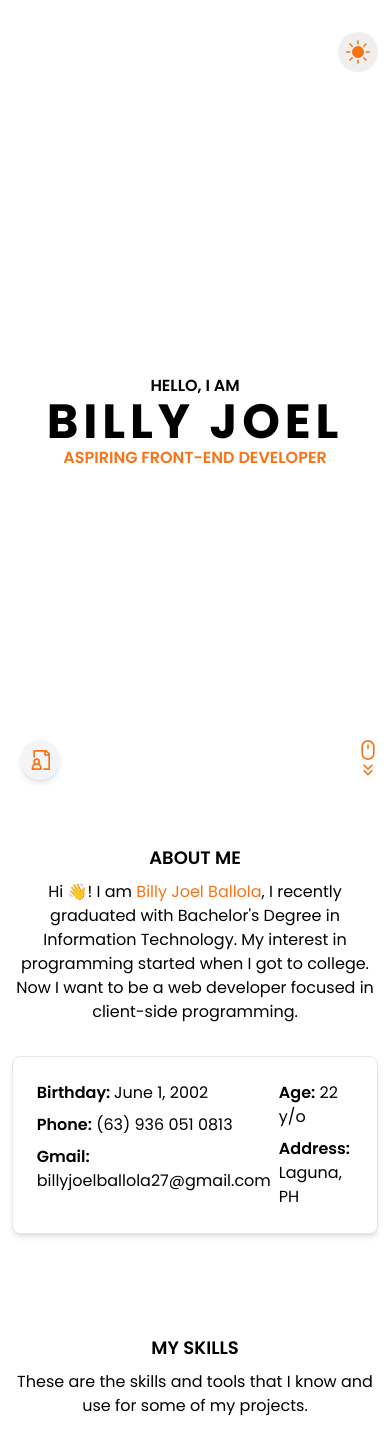
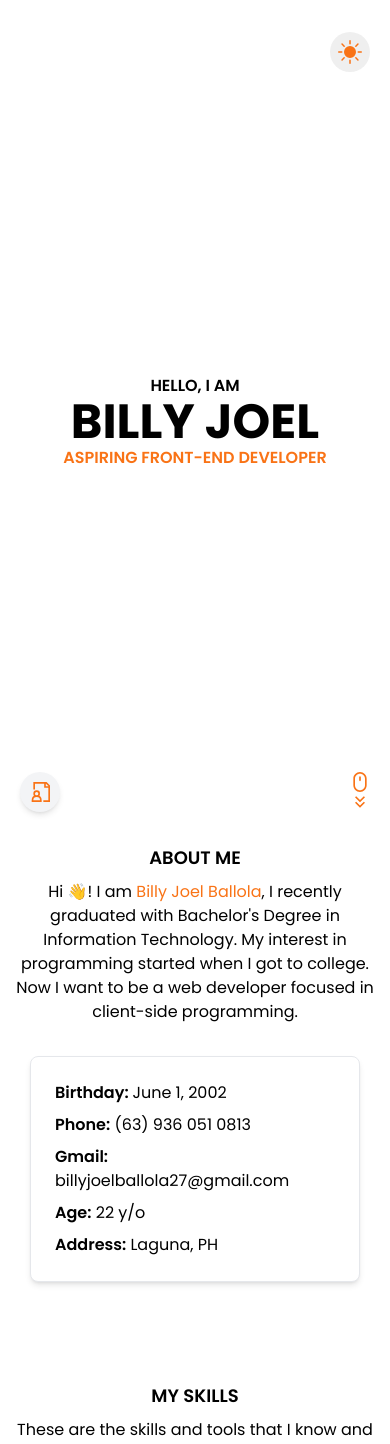
Before and after one commit to BillyJoelBallola/my_portfolio, a React (Vite) app: page / in a window 390 px wide. Shown: the top 1444 px of the page. Built offline with nearby package versions, Linux system fonts and the light colour scheme.

Commit message:
minor fix

```diff
--- a/src/components/About.jsx
+++ b/src/components/About.jsx
@@ -19,7 +19,7 @@ const About = () => {
       </div>
       <div
         data-aos="fade-up"
-        className="md:whitespace-nowrap flex flex-wrap p-6 gap-2 md:gap-4 rounded-lg text-black border dark:border-0 bg-white dark:bg-slate-700 dark:text-white shadow-md md:w-[60%] mt-8 mx-auto"
+        className="whitespace-normal flex flex-col md:flex-row p-6 gap-2 md:gap-4 rounded-lg text-black border dark:border-0 bg-white dark:bg-slate-700 dark:text-white shadow-md w-[90%] md:w[70%] lg:w-[65%] mt-8 mx-auto"
       >
         <ul className="flex-1 flex flex-col gap-2">
           <li>
--- a/src/components/CustomDialog.jsx
+++ b/src/components/CustomDialog.jsx
@@ -4,7 +4,7 @@ const CustomDialog = ({ visible, setVisible, info }) => {
   const { title, description, image, tags } = info;
 
   return (
-    <div className="fixed grid place-items-center inset-0 bg-black/80 z-20 pointer-events-auto">
+    <div className="fixed grid place-items-center inset-0 bg-black/80 z-50 pointer-events-auto">
       <div className="bg-white dark:bg-slate-800 text-black dark:text-white rounded-lg p-6 absolute z-30 w-10/12 md:w-2/3 lg:w-1/2">
         <div className="flex items-center justify-between">
           <h3 className="text-lg font-semibold">{title}</h3>
--- a/src/components/DownloadCV.jsx
+++ b/src/components/DownloadCV.jsx
@@ -4,7 +4,7 @@ import cvFile from "../assets/BALLOLA_BILLY_JOEL-RESUME.pdf";
 
 const DownloadCV = () => {
   return (
-    <div className="group grid place-content-center fixed bottom-16 left-5 md:left-5 lg:left-10 bg-gray-100 dark:bg-slate-800 shadow-md rounded-full w-10 aspect-square z-50">
+    <div className="group grid place-content-center fixed bottom-8 md:bottom-16 left-5 lg:left-10 bg-gray-100 dark:bg-slate-800 shadow-md rounded-full w-10 aspect-square z-40">
       <div className="hidden group-hover:block absolute whitespace-nowrap -top-3 left-9 rounded-md px-2 py-1 z-20 bg-white dark:bg-slate-600 dark:text-white shadow-md border dark:border-0 text-gray-500">
         <span className="text-sm">Download CV</span>
       </div>
--- a/src/components/Header.jsx
+++ b/src/components/Header.jsx
@@ -11,7 +11,7 @@ const Header = () => {
           HELLO, I AM
         </span>
         <h1
-          className="font-bold text-5xl md:text-7xl tracking-widest whitespace-nowrap"
+          className="font-bold text-5xl md:text-7xl tracking-normal md:tracking-widest whitespace-nowrap"
           data-aos="fade-up"
         >
           BILLY JOEL
--- a/src/components/Scroll.jsx
+++ b/src/components/Scroll.jsx
@@ -19,7 +19,7 @@ const Scroll = () => {
   }, []);
 
   return (
-    <div className="whitespace-nowrap fixed bottom-16 right-3 md:right-5 lg:right-10 z-20">
+    <div className="whitespace-nowrap fixed bottom-8 md:bottom-16 right-5 lg:right-10 z-20">
       <a
         href={`${scrollPosition <= 300 ? "#about" : "#header"}`}
         className="text-orange-500 dark:text-sky-500 text-xl"
--- a/src/components/Theme.jsx
+++ b/src/components/Theme.jsx
@@ -48,7 +48,7 @@ const Theme = () => {
   return (
     <button
       data-aos="zoom-in"
-      className="absolute top-8 right-3 md:right-5 lg:right-10 md:top-8 text-2xl bg-[#efefeffb] dark:bg-slate-800 p-2 rounded-full duration-200"
+      className="absolute right-5 lg:right-10 top-8 text-2xl bg-[#efefeffb] dark:bg-slate-800 p-2 rounded-full duration-200"
       onClick={turnOnDarkMode}
     >
       <ActiveIcon isDarkMode={isDarkMode} />
```
